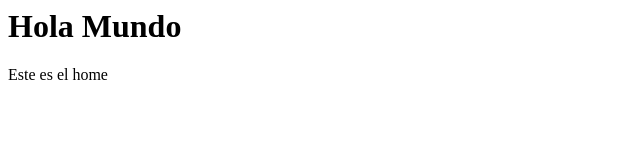
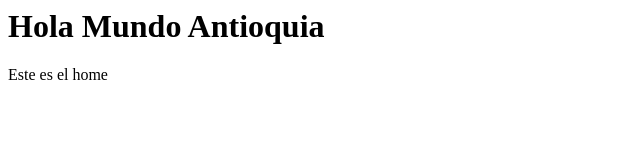
Before and after one commit to Edwin-7/sh-test, a plain HTML site: page index.html in a window 1280 px wide. Shown: the whole page, without its empty margins (0-640 px from the left). Drawn offline with Linux system fonts and the light colour scheme.

Commit message:
Cambio titulo 2

```diff
--- a/index.html
+++ b/index.html
@@ -1,2 +1,2 @@
-<h1>Hola Mundo</h1>
+<h1>Hola Mundo Antioquia</h1>
 <p>Este es el home</p>
```
